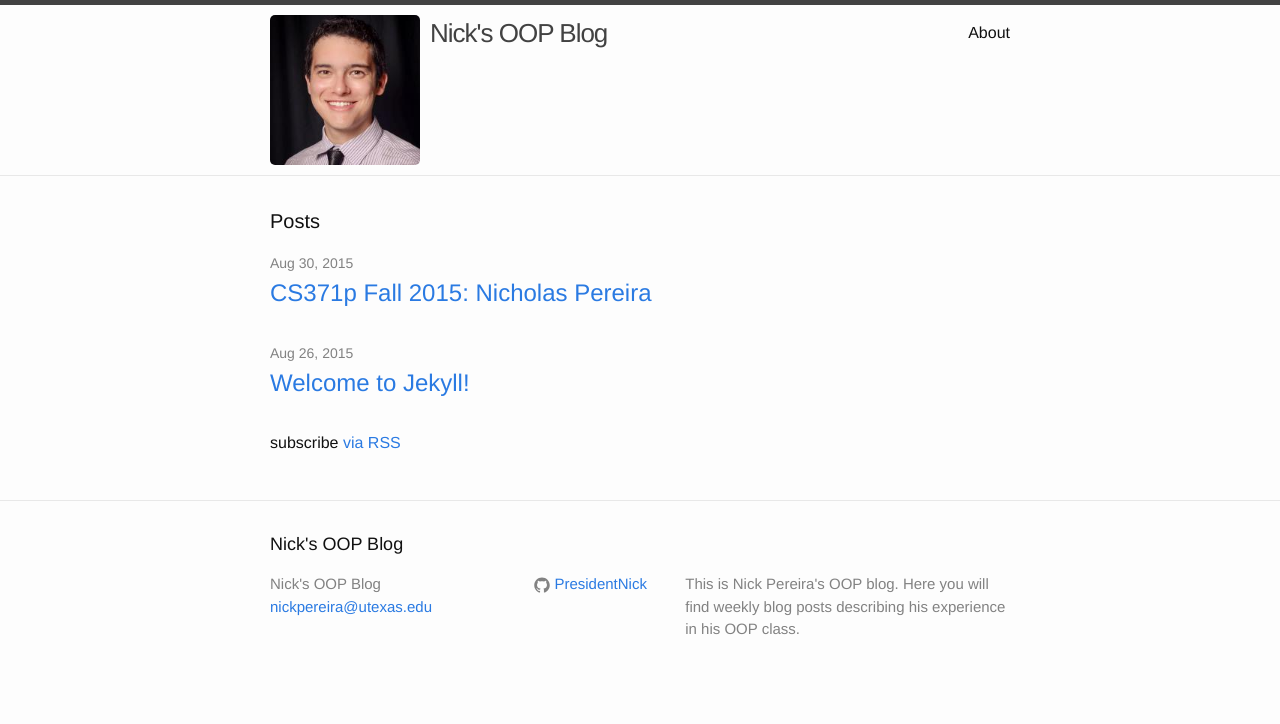
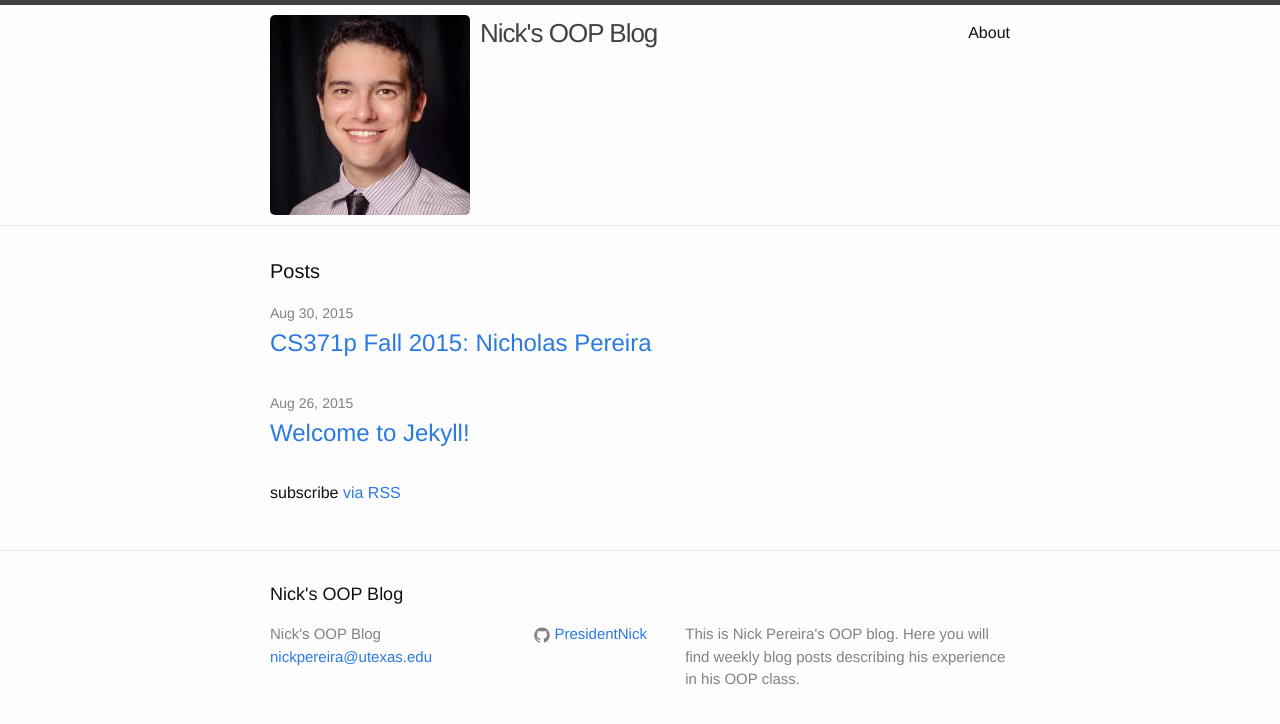
Before and after one commit to PresidentNick/presidentnick.github.io, a Jekyll site: the page built from blog/index.html, in a window 1280 px wide. Shown: the top 724 px of the page. Built offline with Jekyll 4.4.1, drawn with Linux system fonts in a browser that asks for light colours.

Commit message:
made headshot bigger

```diff
--- a/_includes/header.html
+++ b/_includes/header.html
@@ -2,7 +2,7 @@
 
   <div class="wrapper">
 
-    <img style="float: left; margin: 10px 10px 10px 0px; border-radius:5px; width:150px; height:150px;" src="/headshot2.jpeg"><a class="site-title" href="{{ site.baseurl }}/blog/">{{ site.title }}</a>
+    <img style="float: left; margin: 10px 10px 10px 0px; border-radius:5px; width:200px; height:200px;" src="/headshot2.jpeg"><a class="site-title" href="{{ site.baseurl }}/blog/">{{ site.title }}</a>
 
     <nav class="site-nav">
       <a href="#" class="menu-icon">
```
